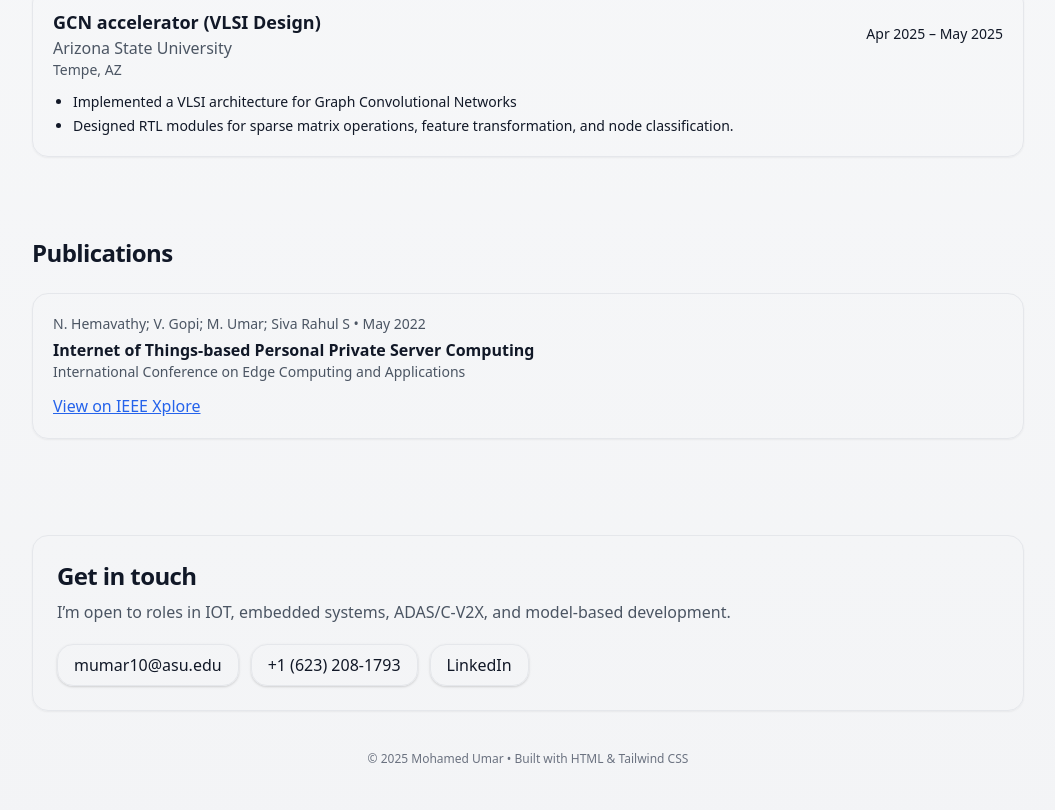
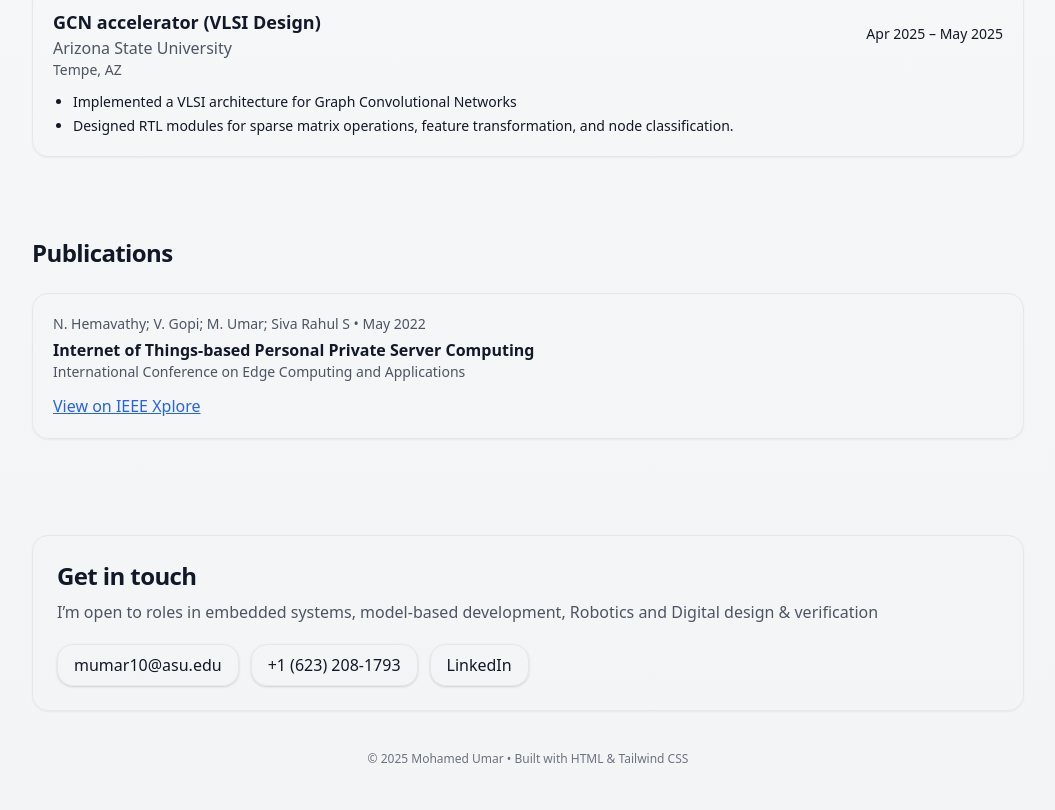
Before and after one commit to Umar-3300/Website, a plain HTML site: page index.html in a window 1280 px wide. Shown: the part 3086-3896 px from the top of the page, without its empty margins (112-1167 px from the left). Drawn offline with nearby package versions, Linux system fonts and the light colour scheme.

Commit message:
changed open to roles

```diff
--- a/index.html
+++ b/index.html
@@ -275,7 +275,7 @@
     <div class="rounded-2xl border p-6 shadow-sm bg-white/70">
       <h2 class="text-2xl font-semibold tracking-tight">Get in touch</h2>
       <p class="mt-2 text-gray-600">
-        I’m open to roles in IOT, embedded systems, ADAS/C‑V2X, and model‑based development.
+        I’m open to roles in embedded systems, model‑based development, Robotics and Digital design & verification
       </p>
       <div class="mt-5 flex flex-wrap gap-3">
         <a href="mailto:mumar10@asu.edu" class="inline-flex items-center gap-2 rounded-2xl border px-4 py-2 shadow hover:shadow-md">mumar10@asu.edu</a>
```
